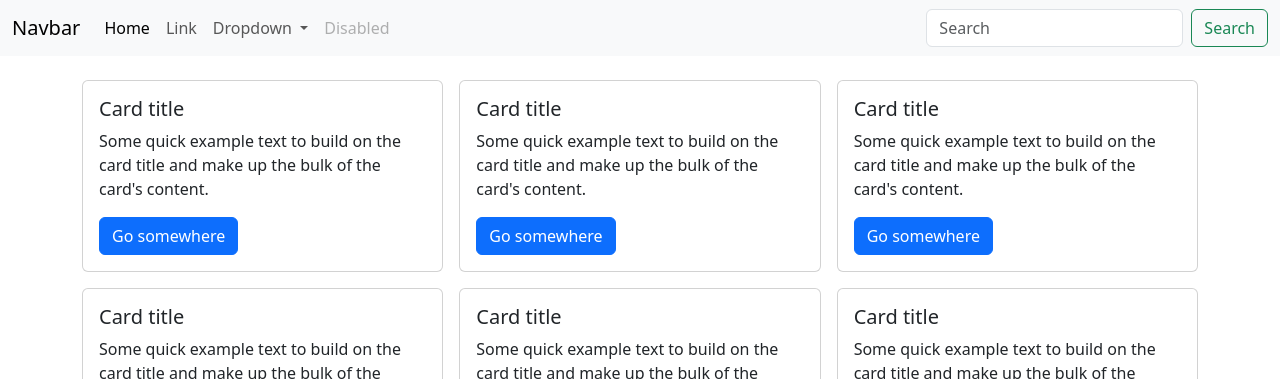
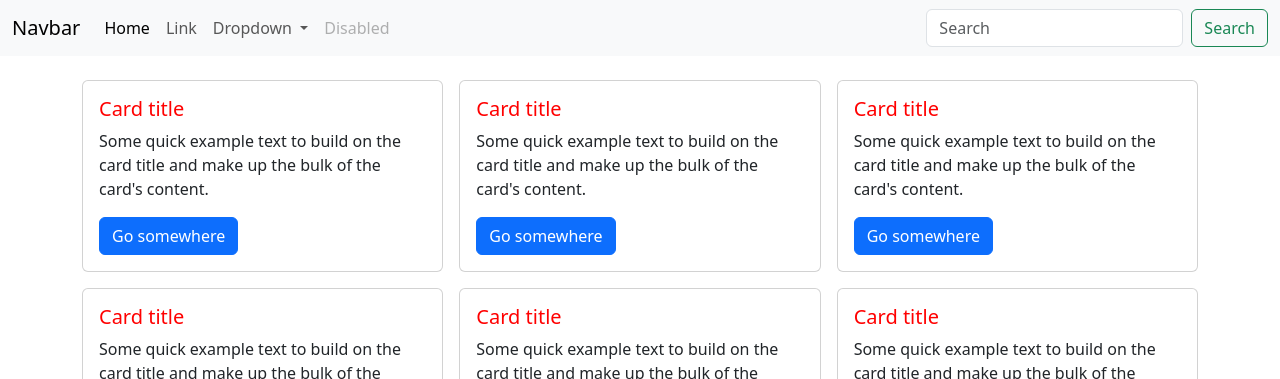
Before and after one commit to yelo-o/Learn-Vue3, a Vue app: page / in a window 1280 px wide. Shown: the top 379 px of the page. Built offline with nearby package versions, Linux system fonts and the light colour scheme.

Commit message:
scoped css example

```diff
--- a/src/components/AppCard.vue
+++ b/src/components/AppCard.vue
@@ -1,7 +1,7 @@
 <template>
 	<div class="card">
 		<div class="card-body">
-			<h5 class="card-title">Card title</h5>
+			<h5 class="card-title red">Card title</h5>
 			<p class="card-text">
 				Some quick example text to build on the card title and make up the bulk
 				of the card's content.
@@ -21,4 +21,8 @@ export default {
 };
 </script>
 
-<style lang="scss" scoped></style>
+<style scoped>
+.red {
+	color: red !important;
+}
+</style>
--- a/src/components/TheNav.vue
+++ b/src/components/TheNav.vue
@@ -1,7 +1,7 @@
 <template>
 	<nav class="navbar navbar-expand-sm bg-body-tertiary">
 		<div class="container-fluid">
-			<a class="navbar-brand" href="#">Navbar</a>
+			<a class="navbar-brand red" href="#">Navbar</a>
 			<button
 				class="navbar-toggler"
 				type="button"
```
